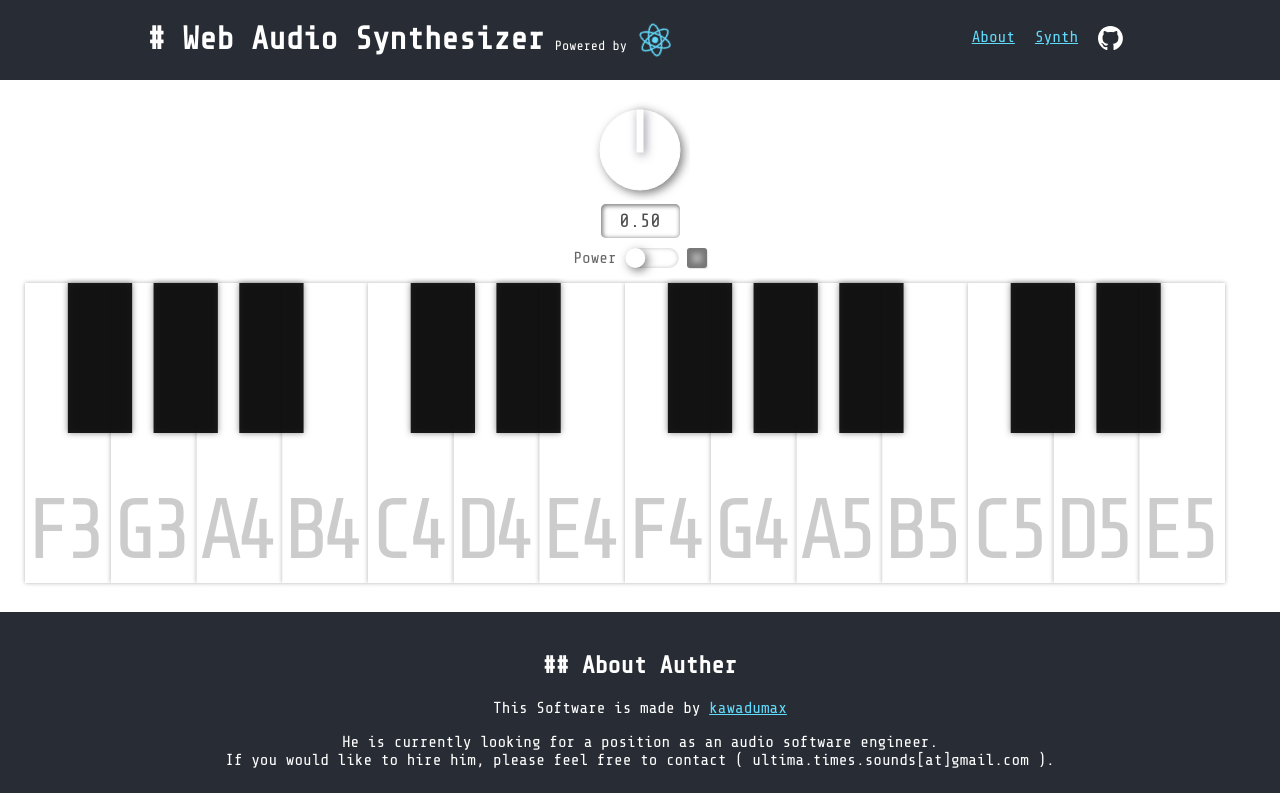
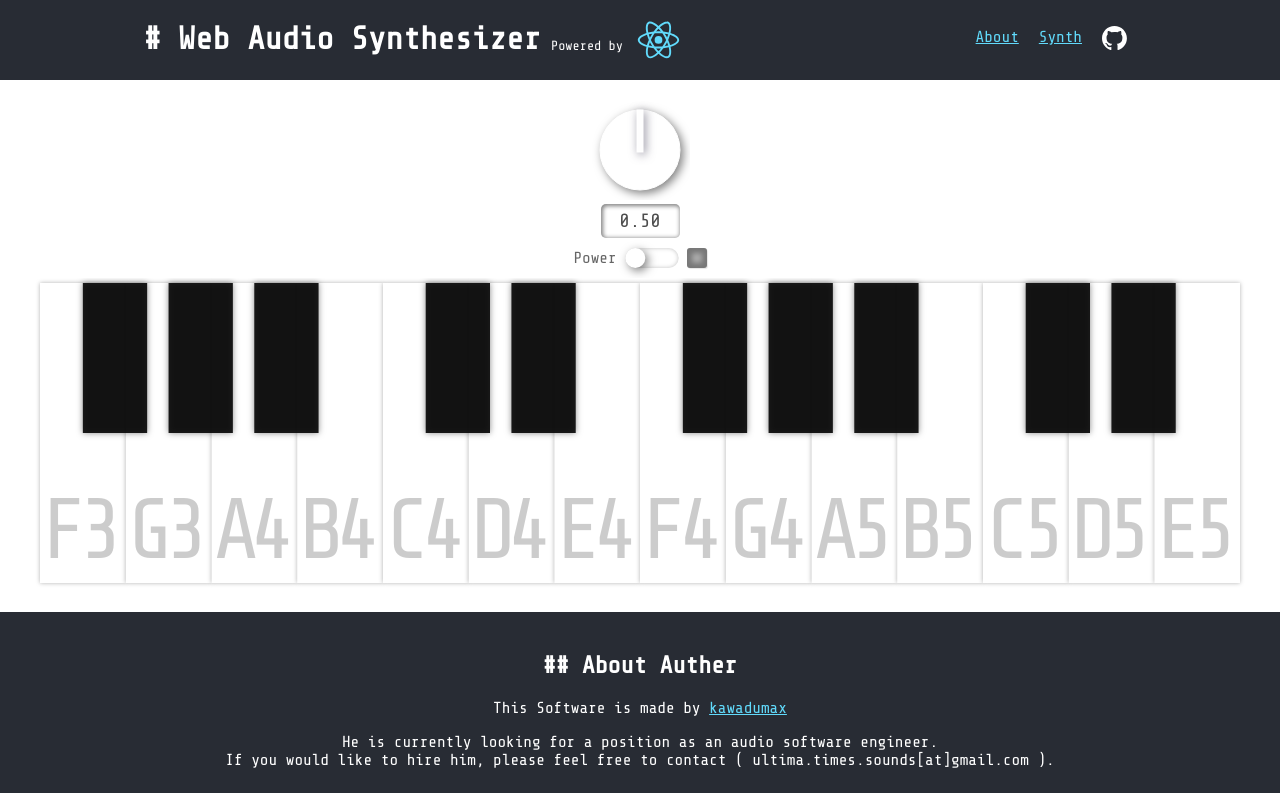
Before and after one commit to kawadumax/WebAudioSynthesizer, a React (Create React App) app: page / in a window 1280 px wide. Shown: the top 793 px of the page. Built offline with nearby package versions, Linux system fonts and the light colour scheme.

Commit message:
ヘッダーとキーボード部分をレスポンシブ対応

```diff
--- a/src/components/controls/Keyboard.tsx
+++ b/src/components/controls/Keyboard.tsx
@@ -149,9 +149,9 @@ const Keyboard = ({ width, height, numOfKeys = 24 }: Props) => {
 
   return (
     <svg
-      // width={SVG_WIDTH}
+      width="100%"
       height={SVG_HEIGHT}
-      width="100%"
+      viewBox={"0 0 " + SVG_WIDTH + " " + SVG_HEIGHT}
       // onTouchMove={handleTouchMove}
       ref={refSVG}
     >
--- a/src/styles/Header.scss
+++ b/src/styles/Header.scss
@@ -3,6 +3,7 @@
 header {
   display: flex;
   justify-content: space-around;
+  flex-wrap: wrap;
   background-color: #282c34;
 
   h1,
@@ -24,6 +25,7 @@ header {
     ul {
       display: flex;
       justify-content: center;
+      padding: 0px;
 
       li {
         list-style: none;
@@ -38,11 +40,18 @@ header {
 
   div.logo {
     display: flex;
-    justify-content: left;
+    justify-content: center;
+    flex-wrap: wrap;
 
     .react-logo {
       display: flex;
       align-items: center;
+      margin-right: -15px;
+
+
+      @include for-size(phone-only) {
+        display: none;
+      }
 
       small {
         white-space: nowrap;
@@ -52,7 +61,9 @@ header {
       }
 
       img {
-        height: 50%;
+        display: block;
+        height: 50px;
+        width: auto;
         margin: auto 0;
         animation: spin 10s linear infinite;
       }
--- a/src/styles/_variables.scss
+++ b/src/styles/_variables.scss
@@ -1,3 +1,54 @@
-$primary-color: #61dafb;;
+$primary-color: #61dafb;
+;
 // $secondary-color: #2ecc71;
 // $font-size: 16px;
+
+// 定義
+@mixin for-size($size) {
+    @if $size ==phone-only {
+        @media (max-width: 599px) {
+            @content;
+        }
+    }
+
+    @else if $size ==tablet-portrait-up {
+        @media (min-width: 600px) {
+            @content;
+        }
+    }
+
+    @else if $size ==tablet-landscape-up {
+        @media (min-width: 900px) {
+            @content;
+        }
+    }
+
+    @else if $size ==desktop-up {
+        @media (min-width: 1200px) {
+            @content;
+        }
+    }
+
+    @else if $size ==big-desktop-up {
+        @media (min-width: 1800px) {
+            @content;
+        }
+    }
+}
+
+// 使用
+//   .container {
+//     width: 100%;
+
+//     @include for-size(tablet-portrait-up) {
+//       width: 750px;
+//     }
+
+//     @include for-size(tablet-landscape-up) {
+//       width: 970px;
+//     }
+
+//     @include for-size(desktop-up) {
+//       width: 1170px;
+//     }
+//   }
```
Also changed, not shown: 1 other file (tests, documents, lock files or other folders).
